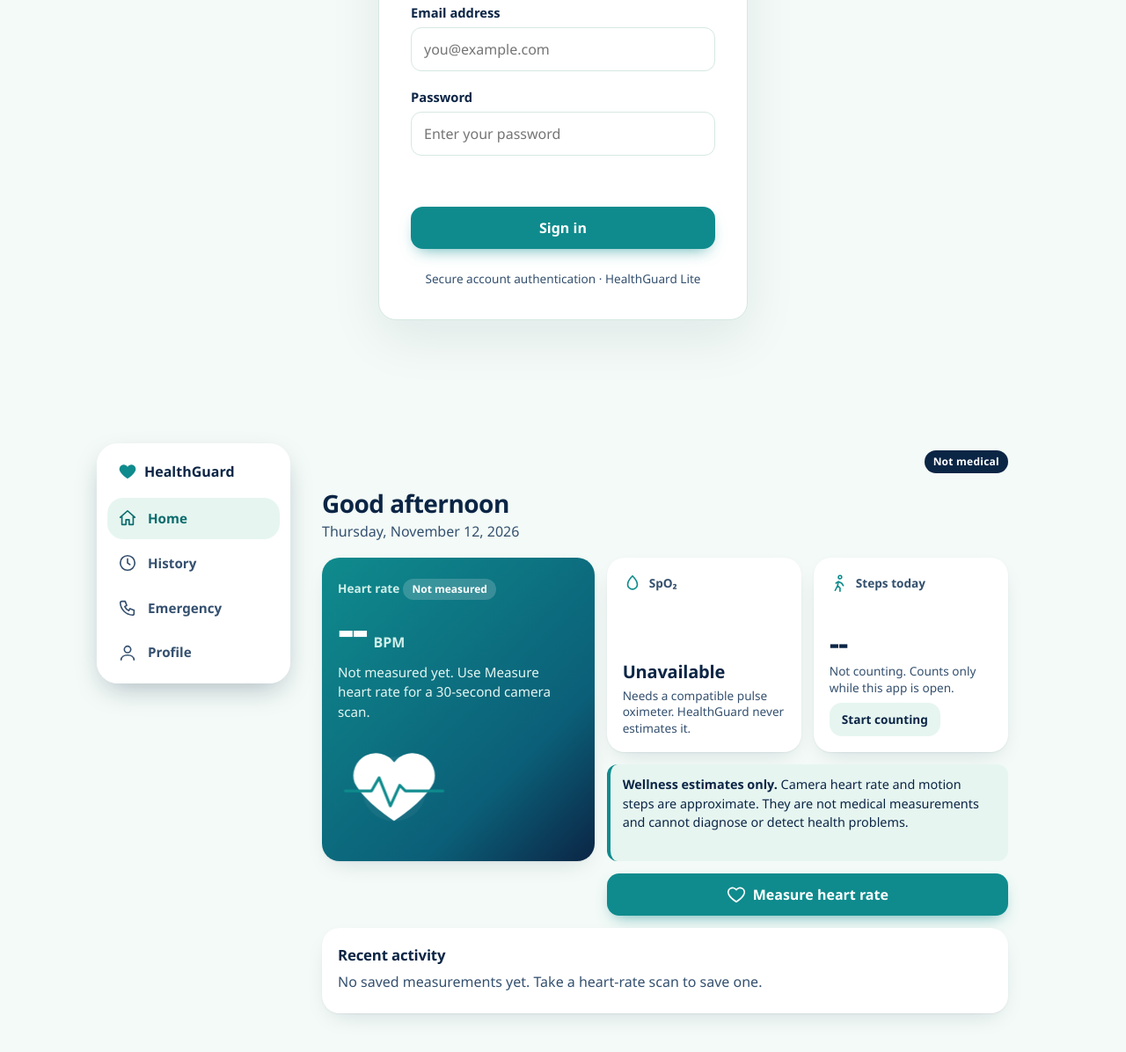
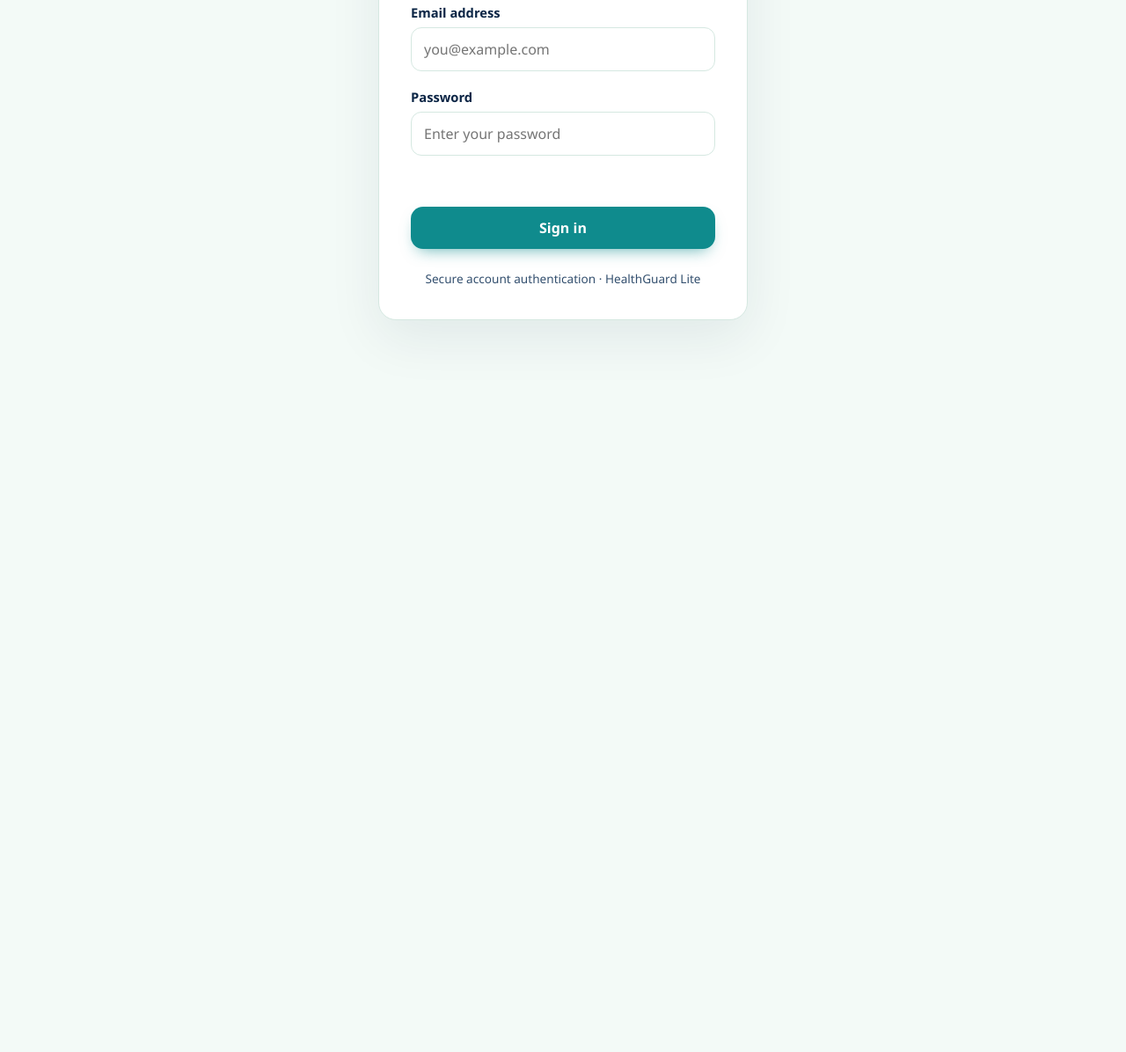
Before and after one commit to subhojitchb/Healthguard-Lite, a plain HTML site: page index.html in a window 1280 px wide. Shown: the part 316-1512 px from the top of the page at 88% size. After the commit the page ends 800 px from the top, so only its background shows below. Drawn offline with Linux system fonts and the light colour scheme.

Commit message:
Prepare app shell for authentication

```diff
--- a/index.html
+++ b/index.html
@@ -73,7 +73,7 @@
     </p>
   </div>
 </section>
-<div class="shell">
+<div class="shell" id="appShell" hidden>
   <nav class="nav" aria-label="Main">
     <div class="nav-brand" aria-hidden="true">
       <svg class="ico"><use href="#i-heart"/></svg><span>HealthGuard</span>
```
